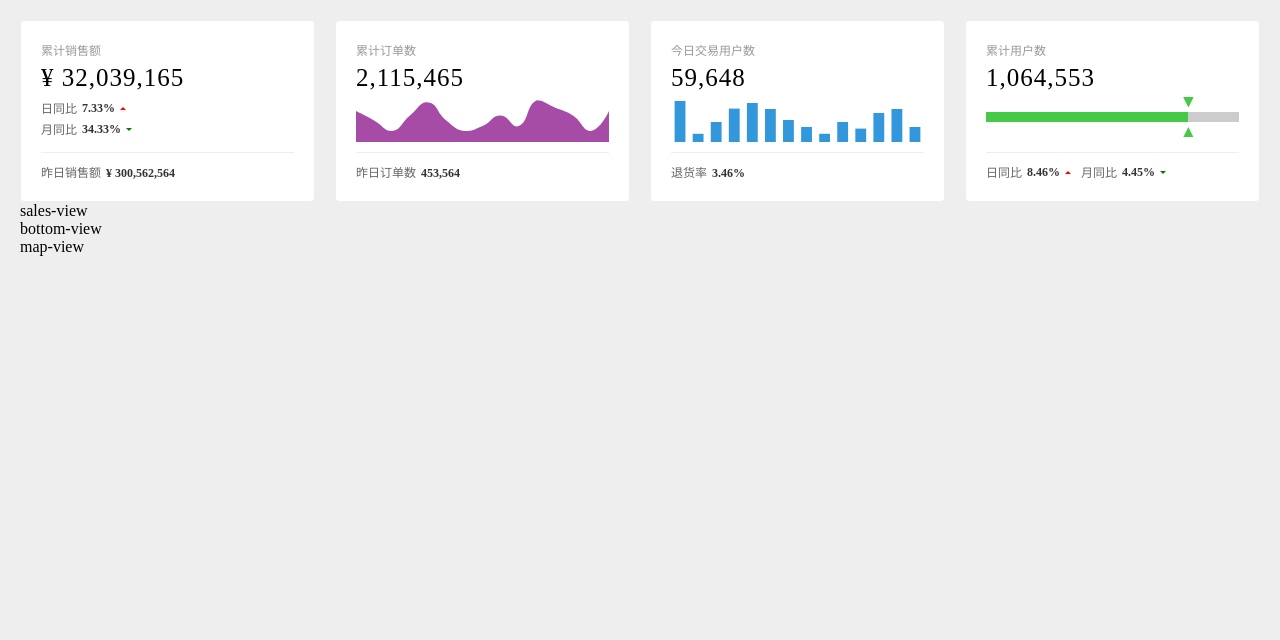
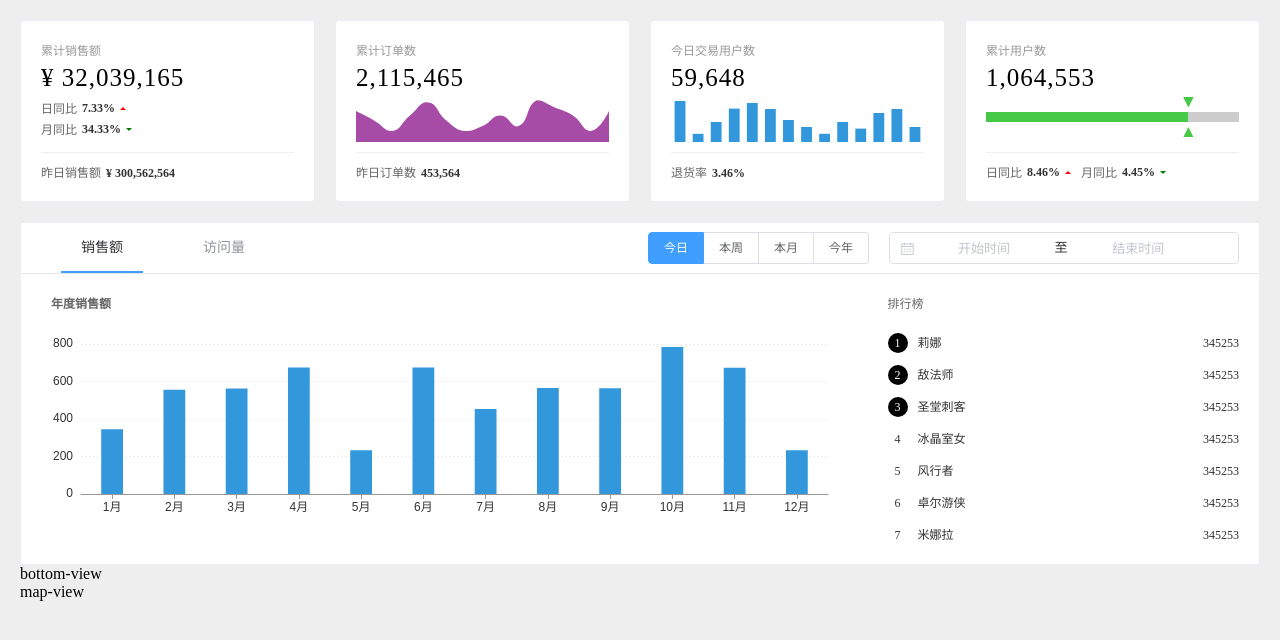
Before and after one commit to Atlanstis/datav-report, a Vue app: page / in a window 1280 px wide. Shown: the top 640 px of the page. Built offline with nearby package versions, Linux system fonts and the light colour scheme.

Commit message:
feat: 中部柱状图

```diff
--- a/src/components/sales-view/index.vue
+++ b/src/components/sales-view/index.vue
@@ -1,7 +1,290 @@
 <template>
-  <div>sales-view</div>
+  <div class="sales-view">
+    <el-card shadow="hover" :body-style="{ padding: '0 0 20px 0' }">
+      <template v-slot:header>
+        <div class="menu-wrapper">
+          <el-menu
+            class="sales-view-menu"
+            mode="horizontal"
+            :default-active="activeIndex"
+            @select="onMenuSelect"
+          >
+            <el-menu-item index="sale">销售额</el-menu-item>
+            <el-menu-item index="visit">访问量</el-menu-item>
+          </el-menu>
+          <div class="menu-right">
+            <el-radio-group size="small" v-model="radioSelect">
+              <el-radio-button :label="'today'">今日</el-radio-button>
+              <el-radio-button :label="'week'">本周</el-radio-button>
+              <el-radio-button :label="'month'">本月</el-radio-button>
+              <el-radio-button :label="'year'">今年</el-radio-button>
+            </el-radio-group>
+            <el-date-picker
+              type="daterange"
+              v-model="date"
+              class="sales-view-date-picker"
+              range-separator="至"
+              start-placeholder="开始时间"
+              end-placeholder="结束时间"
+              size="small"
+              unlink-panels
+              :picker-options="pickerOption"
+            ></el-date-picker>
+          </div>
+        </div>
+      </template>
+      <template>
+        <div class="sales-view-chart-wrapper">
+          <v-echarts :options="chartOptions"></v-echarts>
+          <div class="sales-view-list">
+            <div class="sales-view-list-title">排行榜</div>
+            <div class="list-item-wrapper">
+              <div v-for="item in rankData" :key="item.no" class="list-item">
+                <div :class="['item-no', item.no <= 3 ? 'top-no' : '']">
+                  {{ item.no }}
+                </div>
+                <div class="item-name">{{ item.name }}</div>
+                <div class="item-value">{{ item.value }}</div>
+              </div>
+            </div>
+          </div>
+        </div>
+      </template>
+    </el-card>
+  </div>
 </template>
 
 <script>
-export default {}
+export default {
+  data() {
+    return {
+      activeIndex: 'sale',
+      radioSelect: 'today',
+      date: [],
+      pickerOption: {
+        shortcuts: [
+          {
+            text: '最近一周',
+            onClick(picker) {
+              const start = new Date()
+              start.setTime(start.getTime() - 3600 * 24 * 1000 * 7)
+              const end = new Date()
+              picker.$emit('pick', [start, end])
+            }
+          },
+          {
+            text: '最近一个月',
+            onClick(picker) {
+              const end = new Date()
+              const start = new Date()
+              start.setMonth(start.getMonth() - 1)
+              picker.$emit('pick', [start, end])
+            }
+          },
+          {
+            text: '最近三个月',
+            onClick(picker) {
+              const end = new Date()
+              const start = new Date()
+              start.setMonth(start.getMonth() - 3)
+              picker.$emit('pick', [start, end])
+            }
+          }
+        ]
+      },
+      chartOptions: {
+        title: {
+          text: '年度销售额',
+          textStyle: {
+            fontSize: 12,
+            color: '#666'
+          },
+          left: 25,
+          top: 20
+        },
+        color: ['#3398DB'],
+        xAxis: {
+          type: 'category',
+          data: [
+            '1月',
+            '2月',
+            '3月',
+            '4月',
+            '5月',
+            '6月',
+            '7月',
+            '8月',
+            '9月',
+            '10月',
+            '11月',
+            '12月'
+          ],
+          axisTick: {
+            alignWithLabel: true,
+            lineStyle: {
+              color: '#999'
+            }
+          },
+          axisLine: {
+            lineStyle: {
+              color: '#999'
+            }
+          },
+          axisLabel: {
+            color: '#333'
+          }
+        },
+        yAxis: {
+          type: 'value',
+          axisLine: {
+            show: false
+          },
+          axisTick: {
+            show: false
+          },
+          splitLine: {
+            lineStyle: {
+              type: 'dotted',
+              color: '#eee'
+            }
+          }
+        },
+        series: [
+          {
+            type: 'bar',
+            barWidth: '35%',
+            data: [345, 556, 563, 675, 234, 675, 453, 565, 564, 784, 674, 234]
+          }
+        ],
+        grid: {
+          top: 70,
+          left: 60,
+          right: 60,
+          bottom: 50
+        }
+      },
+      rankData: [
+        {
+          no: 1,
+          name: '莉娜',
+          value: 345253
+        },
+        {
+          no: 2,
+          name: '敌法师',
+          value: 345253
+        },
+        {
+          no: 3,
+          name: '圣堂刺客',
+          value: 345253
+        },
+        {
+          no: 4,
+          name: '冰晶室女',
+          value: 345253
+        },
+        {
+          no: 5,
+          name: '风行者',
+          value: 345253
+        },
+        {
+          no: 6,
+          name: '卓尔游侠',
+          value: 345253
+        },
+        {
+          no: 7,
+          name: '米娜拉',
+          value: 345253
+        }
+      ]
+    }
+  },
+
+  methods: {
+    onMenuSelect() {}
+  }
+}
 </script>
+
+<style lang="scss" scoped>
+.sales-view {
+  margin-top: 20px;
+  .menu-wrapper {
+    display: flex;
+    position: relative;
+    .menu-right {
+      position: absolute;
+      top: 0;
+      right: 20px;
+      height: 50px;
+      display: flex;
+      align-items: center;
+      .sales-view-date-picker {
+        margin-left: 20px;
+      }
+    }
+    .sales-view-menu {
+      width: 100%;
+      padding-left: 20px;
+      .el-menu-item {
+        height: 50px;
+        line-height: 50px;
+        margin: 0 20px;
+      }
+    }
+  }
+  .sales-view-chart-wrapper {
+    display: flex;
+    height: 270px;
+    .echarts {
+      flex: 0 0 70%;
+      width: 70%;
+    }
+    .sales-view-list {
+      flex: 1;
+      width: 100%;
+      height: 100%;
+      overflow: hidden;
+      .sales-view-list-title {
+        margin-top: 20px;
+        font-size: 12px;
+        color: #666;
+        font-weight: 500;
+      }
+      .list-item-wrapper {
+        margin-top: 15px;
+        .list-item {
+          display: flex;
+          align-items: center;
+          font-size: 12px;
+          height: 20px;
+          line-height: 20px;
+          padding: 6px 20px 6px 0;
+          .item-no {
+            display: flex;
+            align-items: center;
+            justify-content: center;
+            width: 20px;
+            height: 20px;
+            color: #333;
+            &.top-no {
+              background: #000;
+              border-radius: 50%;
+              color: #fff;
+              font-weight: 500;
+            }
+          }
+          .item-name {
+            margin-left: 10px;
+            color: #333;
+            flex: 1;
+          }
+        }
+      }
+    }
+  }
+}
+</style>
--- a/src/components/top-view/components/today-users/index.vue
+++ b/src/components/top-view/components/today-users/index.vue
@@ -79,9 +79,4 @@
 }
 </script>
 
-<style lang="scss" scoped>
-#today-users-chart {
-  width: 100%;
-  height: 100%;
-}
-</style>
+<style lang="scss" scoped></style>
--- a/src/components/top-view/components/total-orders/index.vue
+++ b/src/components/top-view/components/total-orders/index.vue
@@ -73,9 +73,4 @@
 }
 </script>
 
-<style lang="scss" scoped>
-#total-orders-chart {
-  width: 100%;
-  height: 100%;
-}
-</style>
+<style lang="scss" scoped></style>
--- a/src/components/top-view/components/total-users/index.vue
+++ b/src/components/top-view/components/total-users/index.vue
@@ -117,8 +117,4 @@
     margin-left: 10px;
   }
 }
-#total-users-chart {
-  width: 100%;
-  height: 100%;
-}
 </style>
--- a/src/plugins/element.js
+++ b/src/plugins/element.js
@@ -1,6 +1,20 @@
 import Vue from 'vue'
-import { Card, Row, Col } from 'element-ui'
+import {
+  Card,
+  Row,
+  Col,
+  Menu,
+  MenuItem,
+  RadioButton,
+  RadioGroup,
+  DatePicker
+} from 'element-ui'
 
 Vue.use(Card)
   .use(Row)
   .use(Col)
+  .use(Menu)
+  .use(MenuItem)
+  .use(RadioButton)
+  .use(RadioGroup)
+  .use(DatePicker)
--- a/src/style/index.scss
+++ b/src/style/index.scss
@@ -24,3 +24,13 @@
   border-style: solid;
   margin: 3px 0 0 5px;
 }
+
+.echarts {
+  width: 100%;
+  height: 100%;
+}
+
+.el-card__header {
+  border-bottom: none;
+  padding: 0;
+}
```
